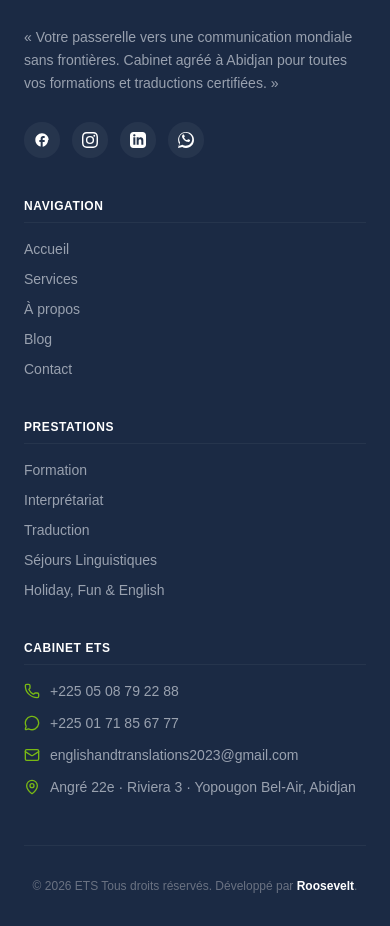
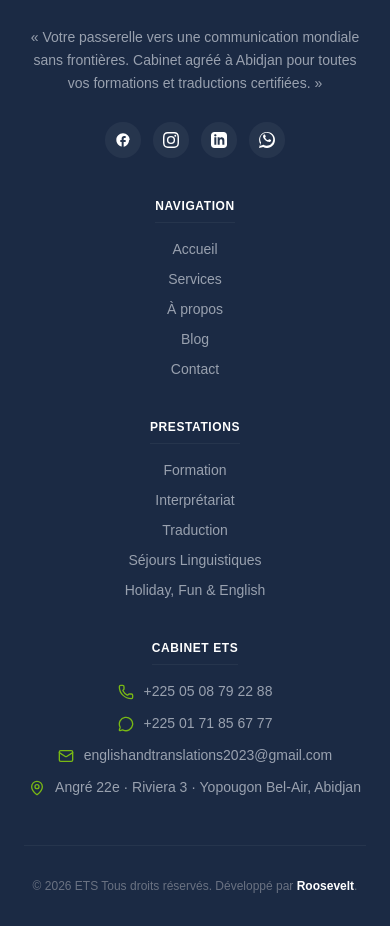
Before and after one commit to rosby17/ets-website, a Next.js app: page /blog in a window 390 px wide. Shown: the part 2120-3046 px from the top of the page. Built offline with nearby package versions, Linux system fonts and the light colour scheme; a web font is replaced by a local one.

Commit message:
style(mobile): fix footer center, services button center, and about image order

```diff
--- a/components/About.tsx
+++ b/components/About.tsx
@@ -34,7 +34,7 @@ export default function About({ lang }: AboutProps) {
       <div className="max-w-7xl mx-auto px-6 relative z-10">
         <div className="grid grid-cols-1 lg:grid-cols-12 gap-12 items-center">
           {/* Image */}
-          <div className="lg:col-span-6 relative w-full flex justify-center">
+          <div className="lg:col-span-6 order-2 lg:order-1 relative w-full flex justify-center">
             <div className="relative w-full max-w-[520px] aspect-[4/5] rounded-3xl overflow-hidden shadow-2xl border border-gray-100 bg-gray-50">
               <Image
                 src="/images/about-team.png"
@@ -61,7 +61,7 @@ export default function About({ lang }: AboutProps) {
           </div>
 
           {/* Text brief */}
-          <div className="lg:col-span-6 flex flex-col items-start gap-6 lg:pl-4">
+          <div className="lg:col-span-6 order-1 lg:order-2 flex flex-col items-start gap-6 lg:pl-4">
             <div className="flex flex-col gap-2">
               <span className="text-xs font-bold tracking-widest text-brand-green uppercase">
                 {t.label}
--- a/components/Footer.tsx
+++ b/components/Footer.tsx
@@ -79,7 +79,7 @@ export default function Footer({ lang }: FooterProps) {
       <div className="max-w-7xl mx-auto px-6">
         <div className="grid grid-cols-1 md:grid-cols-2 lg:grid-cols-12 gap-10 mb-12">
           {/* Logo & Slogan */}
-          <div className="lg:col-span-4 flex flex-col items-start gap-4">
+          <div className="lg:col-span-4 flex flex-col items-center text-center md:items-start md:text-left gap-4">
             <a href="/" onClick={(e) => handleScrollTo(e, "hero")} className="flex items-center gap-3">
               <Image
                 src="/logo.png"
@@ -93,7 +93,7 @@ export default function Footer({ lang }: FooterProps) {
               {t.tagline}
             </p>
             {/* Social Icons */}
-            <div className="flex gap-3 mt-3">
+            <div className="flex justify-center md:justify-start gap-3 mt-3">
               {socialLinks.map((social, index) => (
                 <a
                   key={index}
@@ -110,7 +110,7 @@ export default function Footer({ lang }: FooterProps) {
           </div>
 
           {/* Quick links */}
-          <div className="lg:col-span-2 flex flex-col gap-4">
+          <div className="lg:col-span-2 flex flex-col items-center text-center md:items-start md:text-left gap-4">
             <h4 className="text-xs font-bold tracking-wider text-white uppercase border-b border-white/5 pb-2">
               {t.navTitle}
             </h4>
@@ -127,7 +127,7 @@ export default function Footer({ lang }: FooterProps) {
           </div>
 
           {/* Services Column */}
-          <div className="lg:col-span-3 flex flex-col gap-4">
+          <div className="lg:col-span-3 flex flex-col items-center text-center md:items-start md:text-left gap-4">
             <h4 className="text-xs font-bold tracking-wider text-white uppercase border-b border-white/5 pb-2">
               {t.servicesTitle}
             </h4>
@@ -161,30 +161,30 @@ export default function Footer({ lang }: FooterProps) {
           </div>
 
           {/* Contact Details */}
-          <div className="lg:col-span-3 flex flex-col gap-4">
+          <div className="lg:col-span-3 flex flex-col items-center text-center md:items-start md:text-left gap-4">
             <h4 className="text-xs font-bold tracking-wider text-white uppercase border-b border-white/5 pb-2">
               {t.contactTitle}
             </h4>
             <div className="flex flex-col gap-3 text-sm">
-              <div className="flex items-start gap-2.5">
+              <div className="flex flex-row items-center justify-center md:justify-start md:items-start gap-2.5">
                 <Phone className="w-4 h-4 text-brand-green shrink-0 mt-0.5" />
                 <a href="tel:+2250508792288" className="hover:text-brand-green transition-colors">
                   +225 05 08 79 22 88
                 </a>
               </div>
-              <div className="flex items-start gap-2.5">
+              <div className="flex flex-row items-center justify-center md:justify-start md:items-start gap-2.5">
                 <MessageCircle className="w-4 h-4 text-brand-green shrink-0 mt-0.5" />
                 <a href="https://wa.me/2250171856777" target="_blank" rel="noopener noreferrer" className="hover:text-brand-green transition-colors">
                   +225 01 71 85 67 77
                 </a>
               </div>
-              <div className="flex items-start gap-2.5">
+              <div className="flex flex-row items-center justify-center md:justify-start md:items-start gap-2.5">
                 <Mail className="w-4 h-4 text-brand-green shrink-0 mt-0.5" />
                 <a href="mailto:englishandtranslations2023@gmail.com" className="hover:text-brand-green transition-colors break-all">
                   englishandtranslations2023@gmail.com
                 </a>
               </div>
-              <div className="flex items-start gap-2.5">
+              <div className="flex flex-row items-center justify-center md:justify-start md:items-start gap-2.5">
                 <MapPin className="w-4 h-4 text-brand-green shrink-0 mt-0.5" />
                 <span>Angré 22e · Riviera 3 · Yopougon Bel-Air, Abidjan</span>
               </div>
--- a/components/Services.tsx
+++ b/components/Services.tsx
@@ -117,7 +117,7 @@ export default function Services({ lang }: ServicesProps) {
 
                 <a
                   href={`/services/${service.id}`}
-                  className="mt-auto self-start inline-flex items-center gap-2 py-2 px-5 rounded-full border border-gray-200 text-brand-blue hover:border-brand-blue hover:bg-brand-blue/5 font-semibold text-sm transition-all duration-300"
+                  className="mt-auto w-full md:w-auto self-center justify-center inline-flex items-center gap-2 py-3 md:py-2 px-6 md:px-5 rounded-full border border-gray-200 text-brand-blue hover:border-brand-blue hover:bg-brand-blue/5 font-bold md:font-semibold text-sm transition-all duration-300"
                 >
                   <span>Découvrir le service</span>
                   <ArrowRight className="w-4 h-4" />
```
